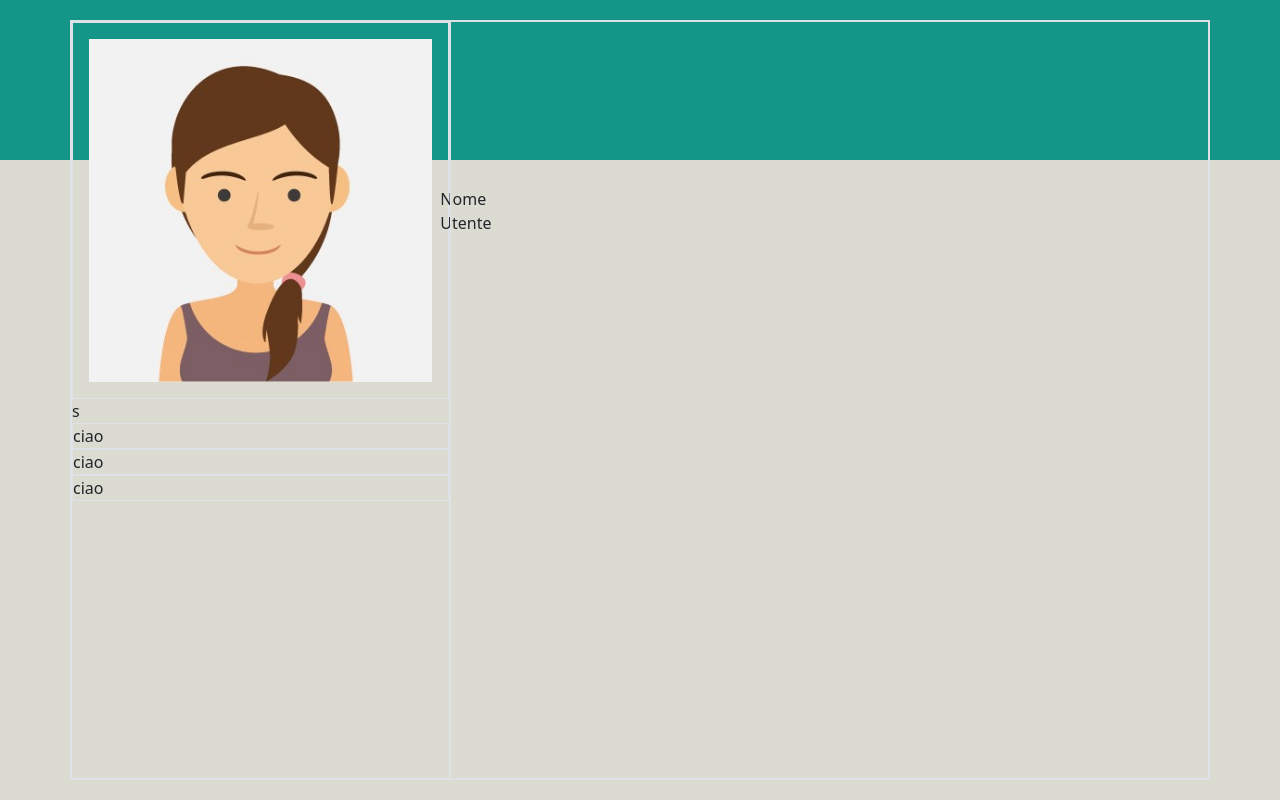
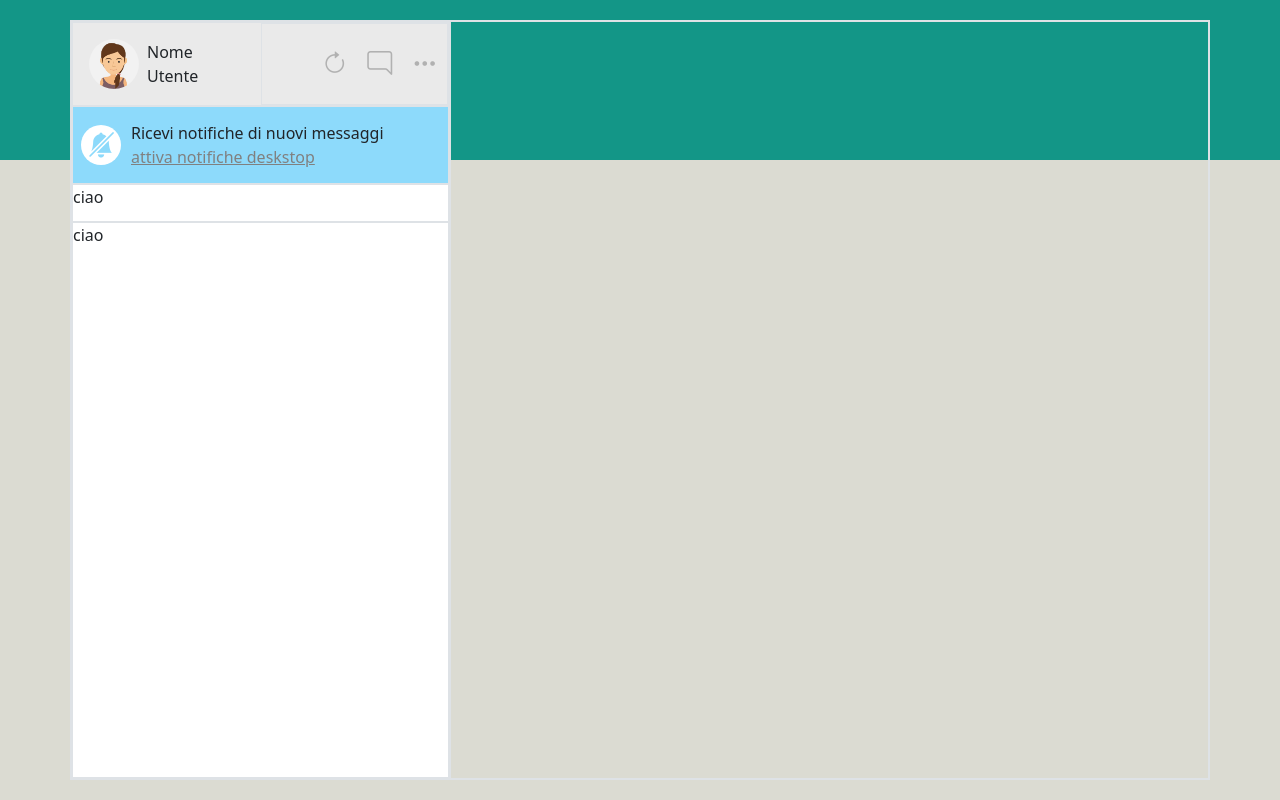
Before and after one commit to LeonardoContino/vue-boolzapp, a plain HTML site: page index.html in a window 1280 px wide. Drawn offline with nearby package versions, Linux system fonts and the light colour scheme.

Commit message:
aggiunto notifiche

```diff
--- a/index.html
+++ b/index.html
@@ -25,14 +25,25 @@
         <div class="border col-4 h-100 p-0">
           <div class="left-menu h-100">
             <!-- nome utente -->
-            <div class="border header-left bgc-color-h">
-              <div class="d-flex h-100 p-3 align-items-center">
-                <img class="img-fluid img-profile" src="img/avatar_io.jpg" alt=""> <span class="m-2">Nome Utente</span>
+            <div class="border header-left d-flex bgc-color-h">
+              <div class="d-flex h-100 p-3 w-50 align-items-center">
+                <img class="img-fluid img-profile" src="img/avatar_io.jpg" alt="">
+                 <span class="ms-2">Nome Utente</span>
               </div>
-            </div>s
+              <div class="border d-flex justify-content-end align-items-center w-50 icon-left-header color-icon">
+                <i class="bi bi-arrow-clockwise"></i>
+                <i class="bi bi-chat-right"></i>
+                <i class="bi bi-three-dots"></i>
+              </div>
+            </div>
 
             <!-- notifiche -->
-            <div class=" border header-left bgc-color-n">ciao</div>
+            <div class=" border header-left bgc-color-n d-flex align-items-center p-2">
+              <i class="bi bi-bell-slash-fill n-icon "></i>
+              <div class="n-text">
+                <span class="">Ricevi notifiche di nuovi messaggi</span>
+                <p class="m-0 text-decoration-underline">attiva notifiche deskstop</p> </div>
+            </div>
             <!--cerca chat -->
             <div class="border search-left">ciao</div>
             <!-- lista chat -->
--- a/style.css
+++ b/style.css
@@ -10,7 +10,59 @@
     bottom: 20px;
     height: calc(100vh - 40px);
 
+}
 
-
+.color-icon{
+    color: #B1B1B1;
+}
+/* left-menu */
+.bgc-color-n{
+    background-color: #8DDAFB;
+}
+.bgc-color-h{
+    background-color: #EAEAEA;
+}
+.left-menu{
+    display: flex;
+    flex-direction: column;
+}
+.header-left{
+    height: 100px;
 
 }
+.icon-left-header > *{
+    font-size: 25px;
+    padding: 10px;
+}
+.img-profile{
+    width: 50px;
+    height: 50px;
+    border-radius: 50%;
+}
+.n-icon{
+    font-size: 25px;
+    width: 40px;
+    height: 40px;
+    text-align: center;
+    background-color: white;
+    border-radius: 50%;
+    margin-right: 10px;
+    color: #8DDAFB;
+}
+.n-text{
+    display: flex;
+    flex-direction: column;
+    justify-content: center;
+    height: 100%;
+}
+.n-text p{
+    color: gray;
+}
+.search-left{
+    height: 50px;
+    background-color: white;
+}
+.list-chat{
+    height: 100%;
+    background-color: white;
+}
```
